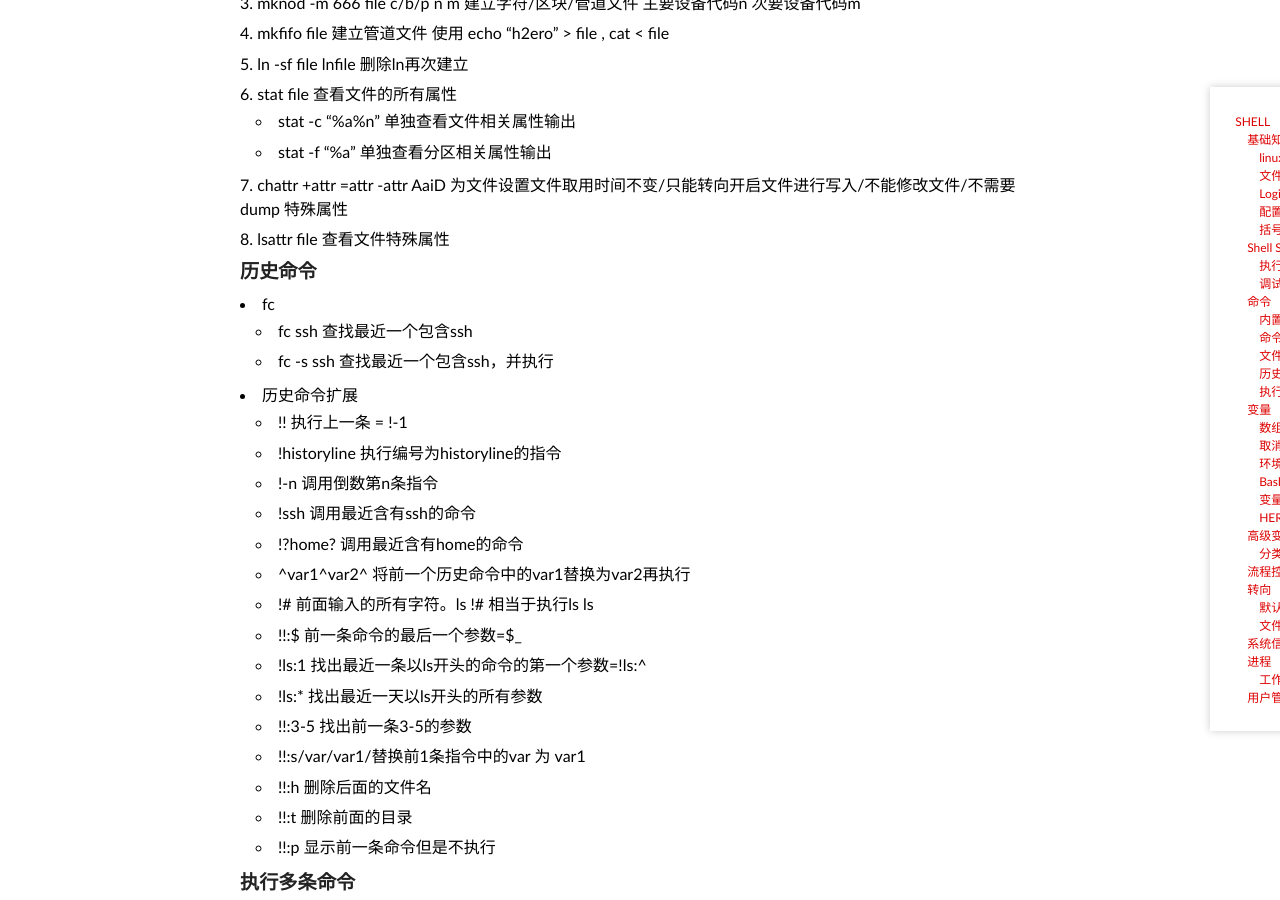
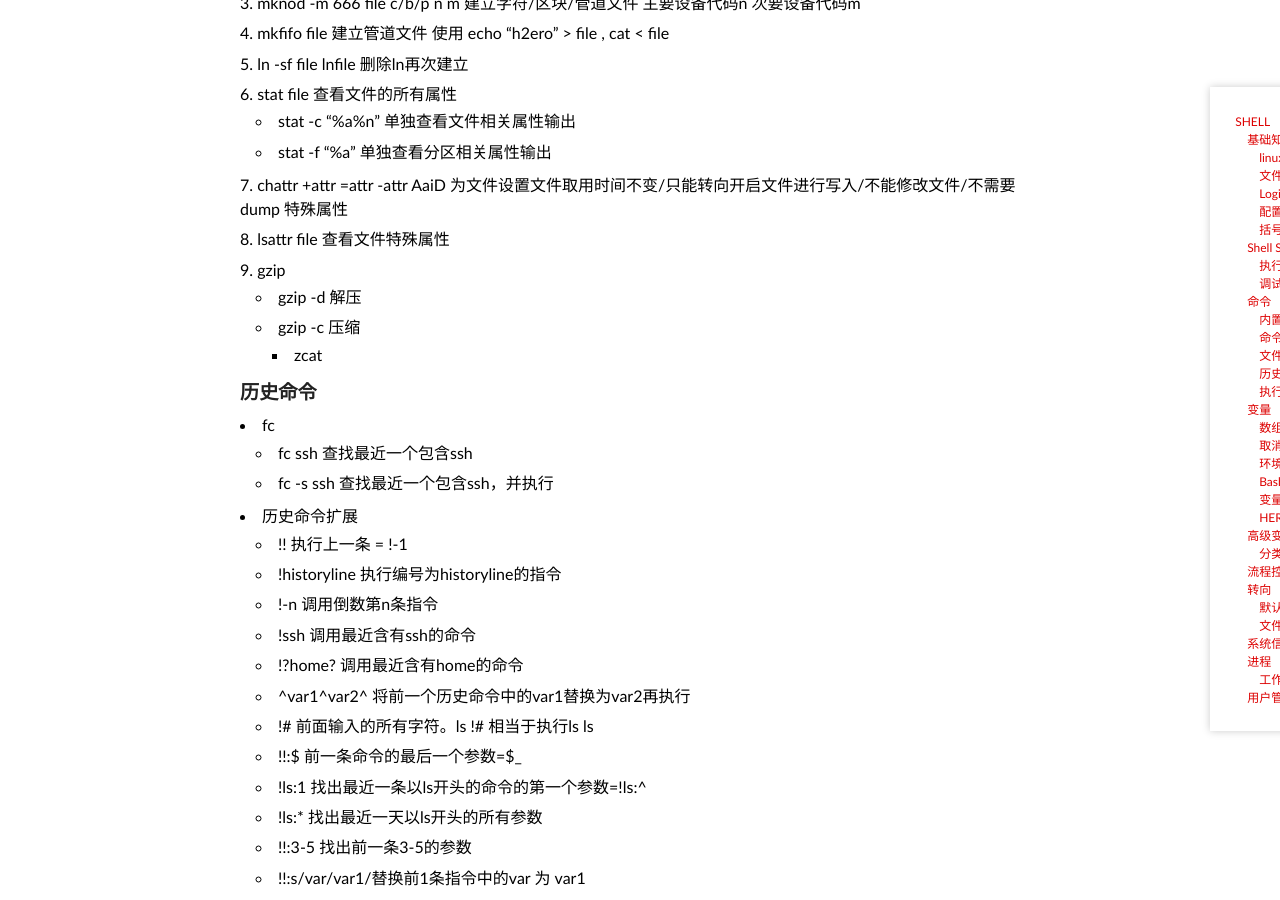
Before and after one commit to h2ero/h2ero.github.com, a Jekyll site: the page built from _posts/wiki/2012-09-01-shell-wiki.md, in a window 1280 px wide and 900 px high, scrolled down 4293 px. Built offline with Jekyll 4.4.1, drawn with Linux system fonts in a browser that asks for light colours; some web fonts are replaced; Markdown is read by kramdown in place of the engine named in the settings; comment, search, counter and statistics services are not loaded.

Commit message:
add gzip

```diff
--- a/_posts/wiki/2012-09-01-shell-wiki.md
+++ b/_posts/wiki/2012-09-01-shell-wiki.md
@@ -151,6 +151,11 @@ eg:lightdm:x:104:111:Light Display Manager:/var/lib/lightdm:/bin/false
 	+ stat -f "%a" 单独查看分区相关属性输出
 26. chattr +attr =attr -attr AaiD 为文件设置文件取用时间不变/只能转向开启文件进行写入/不能修改文件/不需要dump 特殊属性
 27. lsattr file 查看文件特殊属性
+28. gzip
+	* gzip -d 解压
+	* gzip -c 压缩
+        * zcat
+
 
 ###历史命令
 + fc
```
